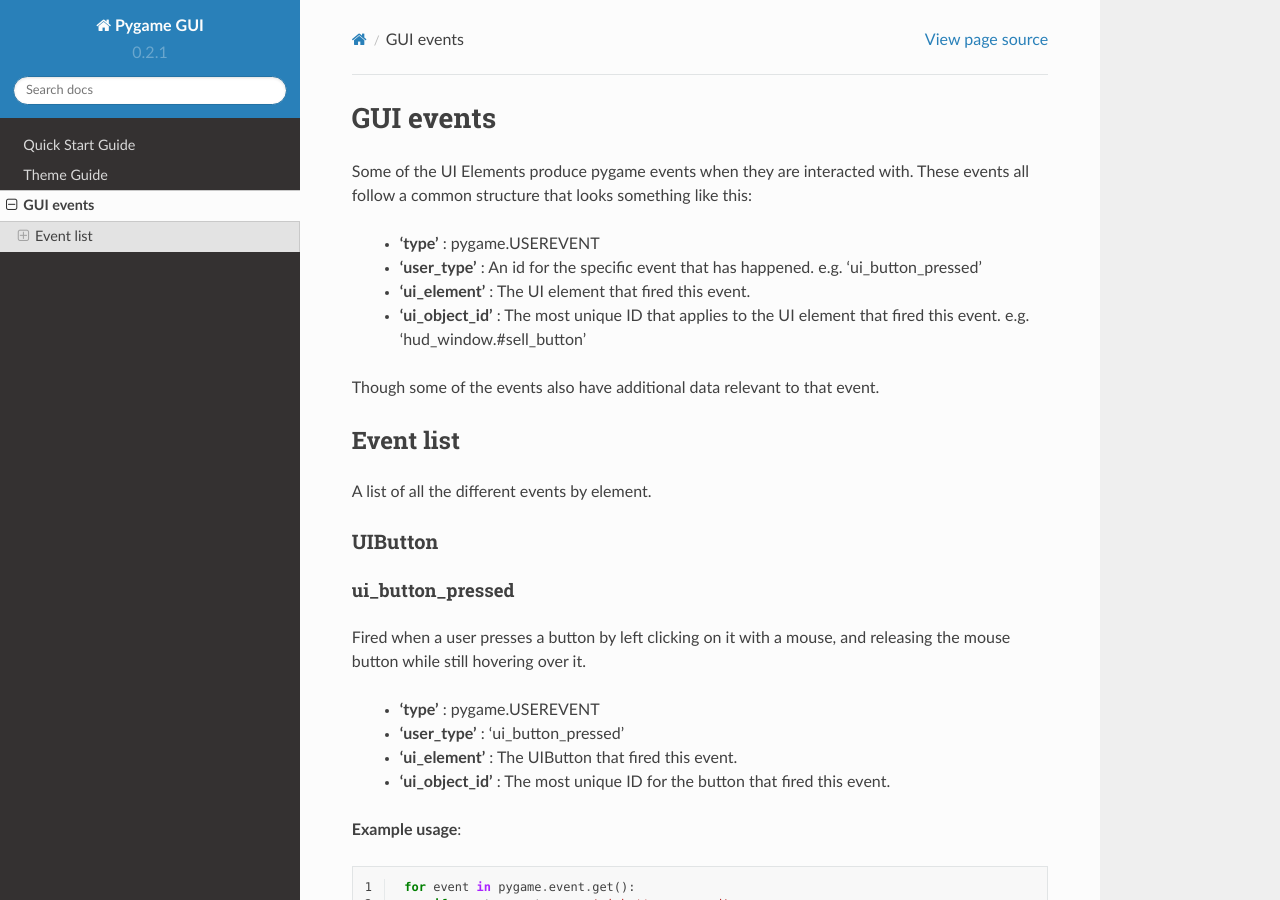
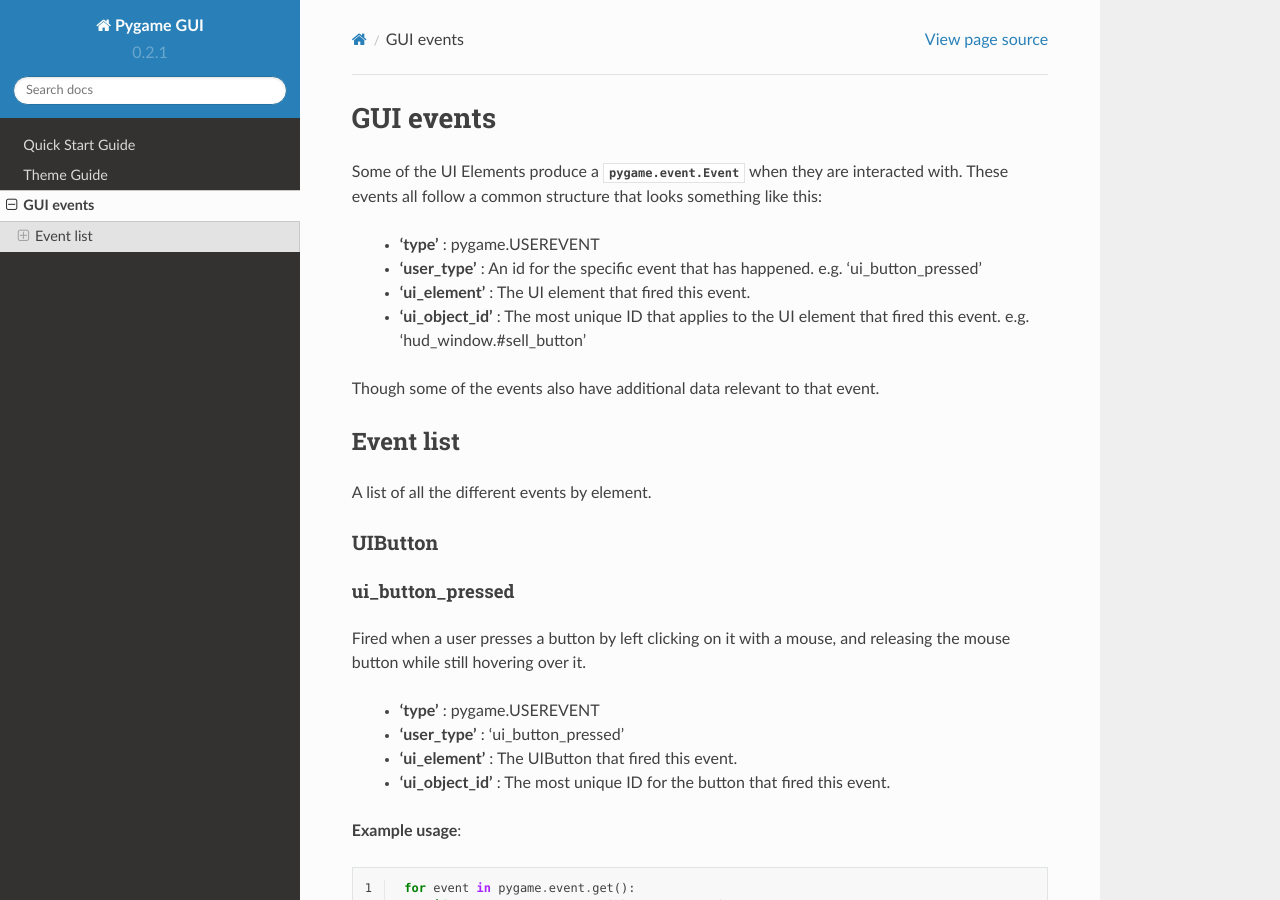
Before and after one commit to MyreMylar/pygame_gui, a Sphinx documentation site: the page built from docs/source/events.rst, in a window 1280 px wide and 900 px high. Built offline with Sphinx 7.4.7 and the Read the Docs theme 2.0.0, drawn with Linux system fonts in a browser that asks for light colours; pages that are not in the unit, such as notebooks, are missing from menus.

Commit message:
- Testing intersphinx mapping to pygame.

```diff
--- a/docs/source/conf.py
+++ b/docs/source/conf.py
@@ -186,6 +186,7 @@
 # -- Options for intersphinx extension ---------------------------------------
 
 # Example configuration for intersphinx: refer to the Python standard library.
-intersphinx_mapping = {'https://docs.python.org/': None}
+intersphinx_mapping = {'python': ('https://docs.python.org/3', None),
+                       'pygame': ('https://www.pygame.org/docs/', None)}
 
 autodoc_mock_imports = ["ctypes"]
--- a/docs/source/events.rst
+++ b/docs/source/events.rst
@@ -3,7 +3,7 @@
 GUI events
 ===========
 
-Some of the UI Elements produce pygame events when they are interacted with. These events all follow a common structure
+Some of the UI Elements produce a :py:class:`pygame.event.Event` when they are interacted with. These events all follow a common structure
 that looks something like this:
 
  - **'type'** : pygame.USEREVENT
```
